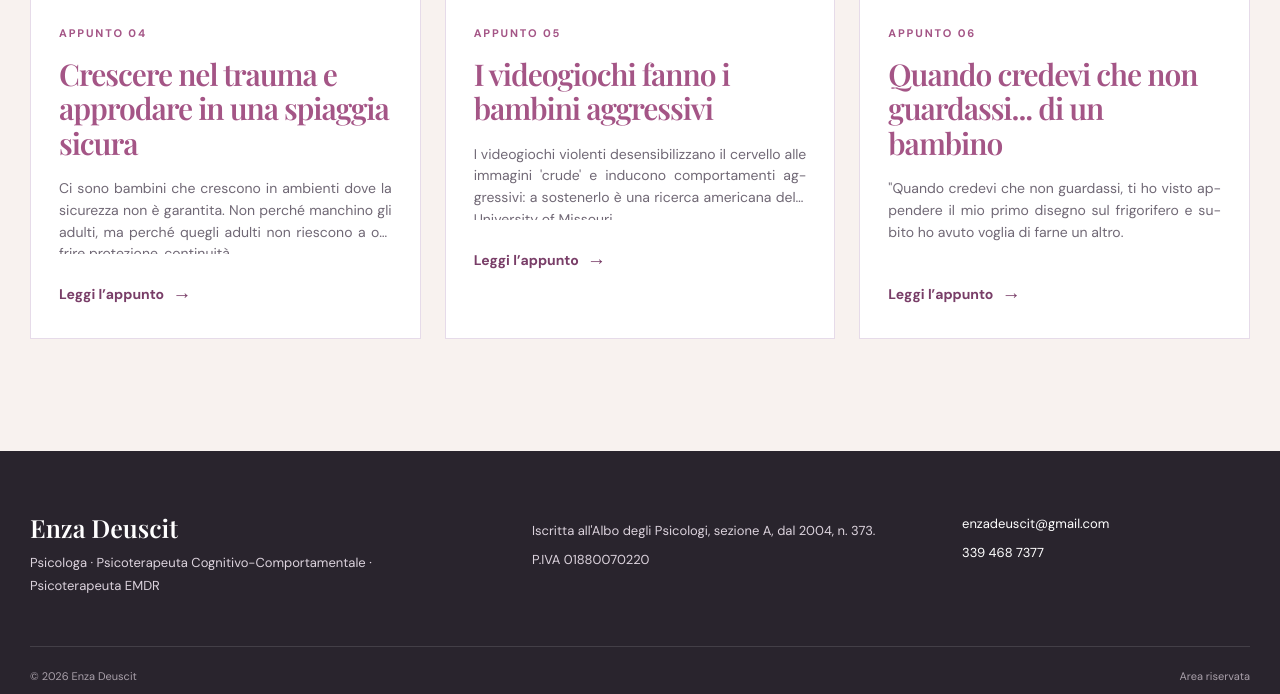
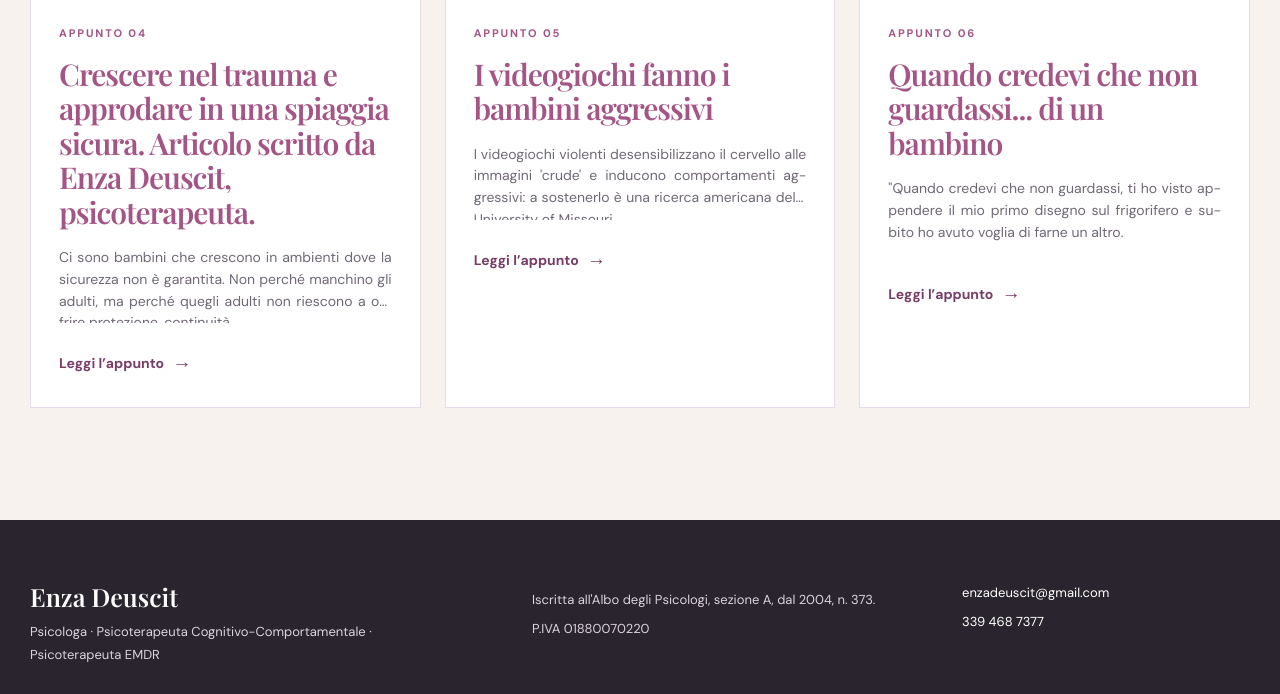
Before and after one commit to andreacoppari/enzadeuscit, a Jekyll site: the page built from appunti.html, in a window 1280 px wide and 900 px high, scrolled down 1124 px, cut to the strip 206-900 px from the top of the window. Built offline with Jekyll 4.4.1, drawn with Linux system fonts in a browser that asks for light colours; some web fonts are replaced.

Commit message:
Update Appunto “crescere-nel-trauma”

```diff
--- a/_appunti/crescere-nel-trauma.md
+++ b/_appunti/crescere-nel-trauma.md
@@ -1,8 +1,11 @@
 ---
-title: "Crescere nel trauma e approdare in una spiaggia sicura"
+title: Crescere nel trauma e approdare in una spiaggia sicura. Articolo scritto
+  da Enza Deuscit, psicoterapeuta.
 order: 4
-image: "/images/appunti/approdo-spiaggia.png"
-summary: "Ci sono bambini che crescono in ambienti dove la sicurezza non è garantita. Non perché manchino gli adulti, ma perché quegli adulti non riescono a offrire protezione, continuità…"
+summary: Ci sono bambini che crescono in ambienti dove la sicurezza non è
+  garantita. Non perché manchino gli adulti, ma perché quegli adulti non
+  riescono a offrire protezione, continuità…
+image: /images/appunti/approdo-spiaggia.png
 ---
 
 Ci sono bambini che crescono in ambienti dove la sicurezza non è garantita. Non perché manchino gli adulti, ma perché quegli adulti non riescono a offrire protezione, continuità, ascolto. In queste famiglie, il mondo emotivo del bambino si costruisce attorno alla paura: paura di sbagliare, paura di essere punito, paura di non essere visto. È un trauma silenzioso, spesso invisibile agli occhi esterni, ma capace di modellare profondamente il modo in cui il bambino impara a percepire sé stesso e gli altri.
```
